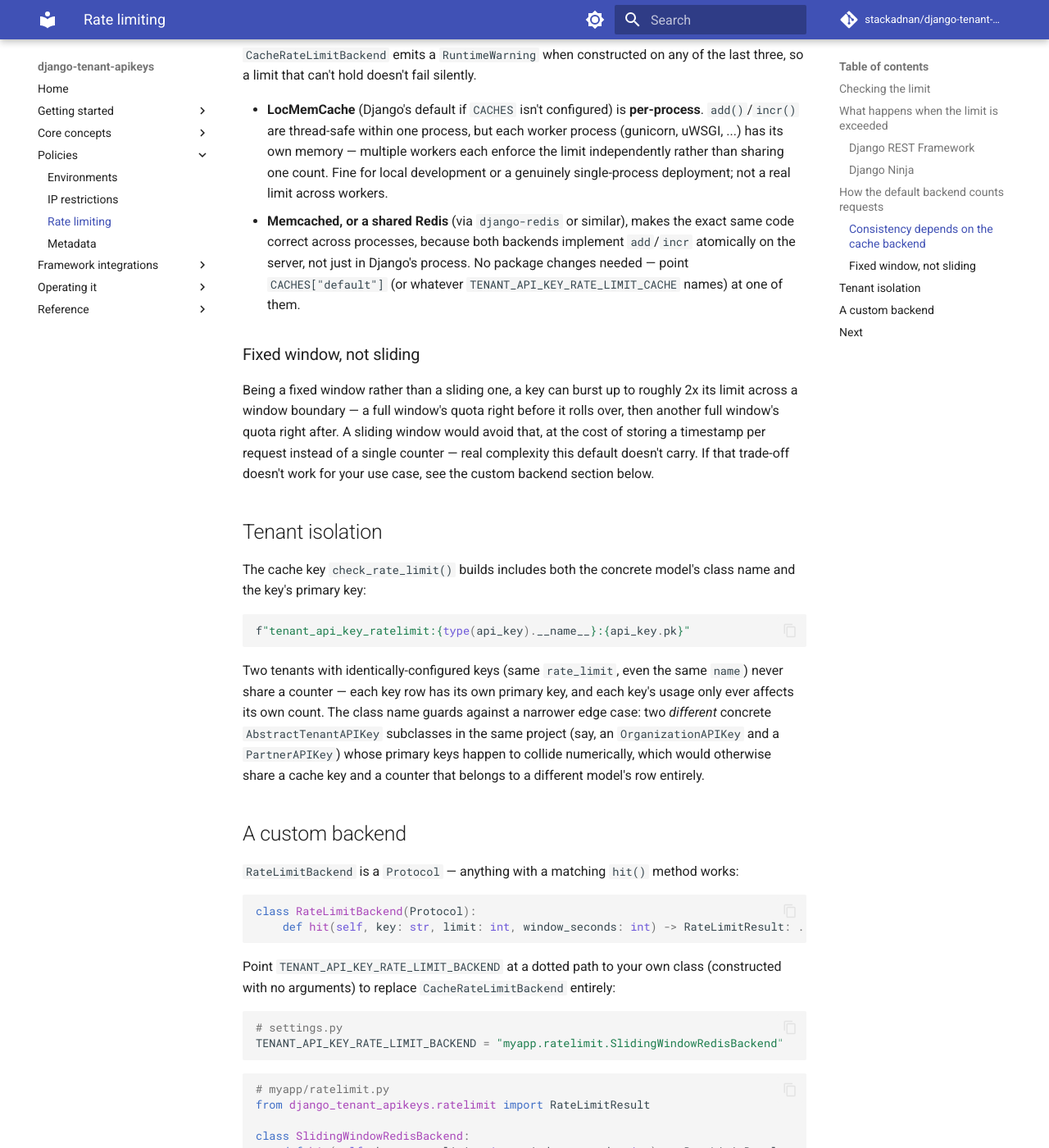
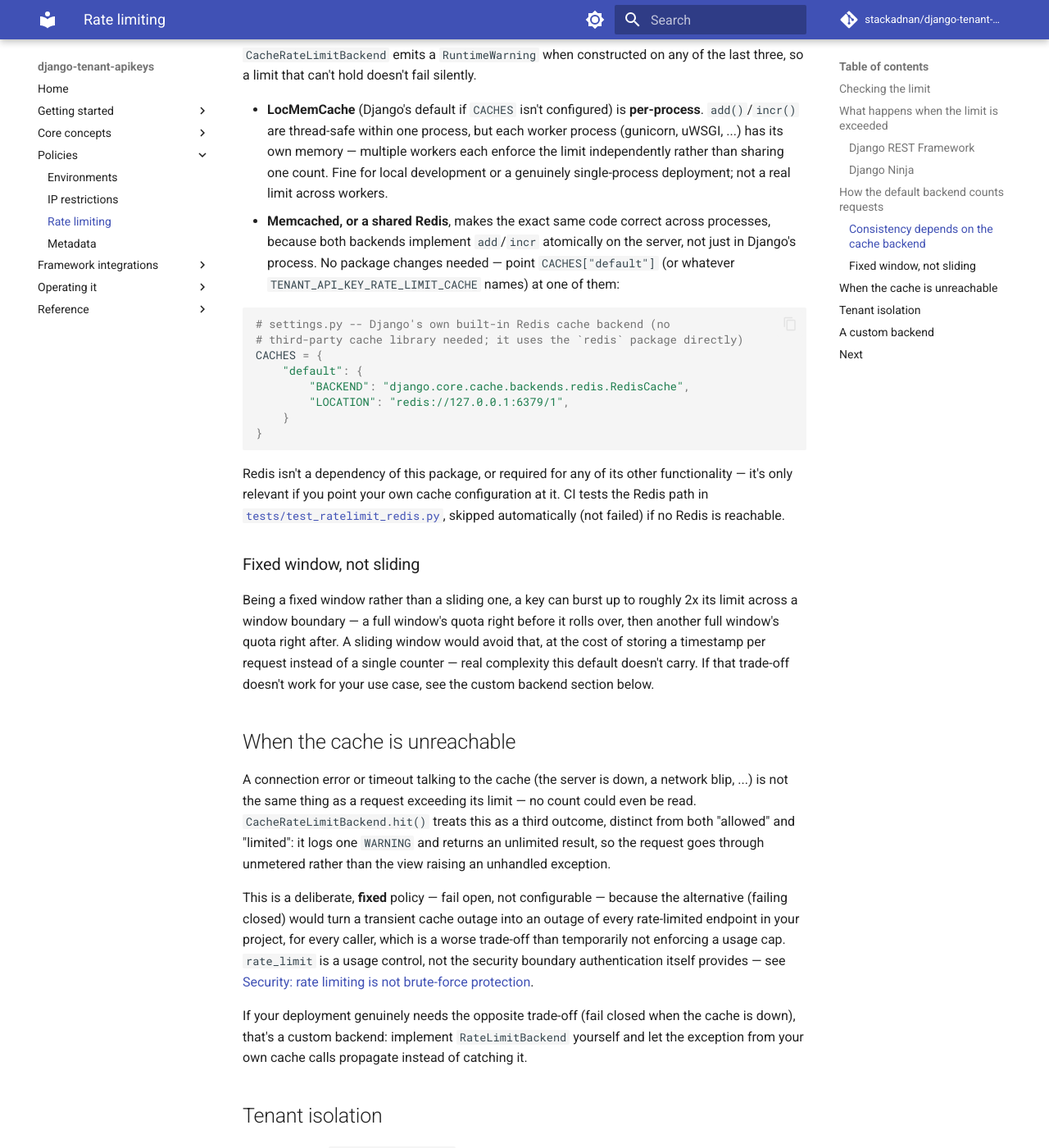
Before and after one commit to stackadnan/django-tenant-apikeys, an MkDocs documentation site: the page built from docs/rate-limiting.md, in a window 1280 px wide and 1400 px high, scrolled down 2471 px. Shown: the whole window at 82% size. Built offline with MkDocs 1.6.1 and Material for MkDocs 9.7.7, drawn with Linux system fonts in a browser that asks for light colours; comment, search, counter and statistics services are not loaded; some of the changed text lies outside the part shown.

Commit message:
docs: explain rate-limit cache failures and Redis setup
Document what happens when the rate-limit cache is unavailable.
Connection errors and timeouts allow the request through without
enforcing the limit, and a warning is logged instead of letting
the error reach the view.

Also add a Django CACHES configuration example using the built-in
Redis backend, so users can set up the Redis cache recommended
in the docs.

````diff
--- a/docs/rate-limiting.md
+++ b/docs/rate-limiting.md
@@ -115,11 +115,28 @@ the last three, so a limit that can't hold doesn't fail silently.
   workers each enforce the limit independently rather than sharing one
   count. Fine for local development or a genuinely single-process
   deployment; not a real limit across workers.
-- **Memcached, or a shared Redis** (via `django-redis` or similar), makes
-  the exact same code correct across processes, because both backends
-  implement `add`/`incr` atomically on the server, not just in Django's
-  process. No package changes needed — point `CACHES["default"]` (or
-  whatever `TENANT_API_KEY_RATE_LIMIT_CACHE` names) at one of them.
+- **Memcached, or a shared Redis**, makes the exact same code correct across
+  processes, because both backends implement `add`/`incr` atomically on the
+  server, not just in Django's process. No package changes needed — point
+  `CACHES["default"]` (or whatever `TENANT_API_KEY_RATE_LIMIT_CACHE` names)
+  at one of them:
+
+  ```python
+  # settings.py -- Django's own built-in Redis cache backend (no
+  # third-party cache library needed; it uses the `redis` package directly)
+  CACHES = {
+      "default": {
+          "BACKEND": "django.core.cache.backends.redis.RedisCache",
+          "LOCATION": "redis://127.0.0.1:6379/1",
+      }
+  }
+  ```
+
+  Redis isn't a dependency of this package, or required for any of its
+  other functionality — it's only relevant if you point your own cache
+  configuration at it. CI tests the Redis path in
+  [`tests/test_ratelimit_redis.py`](https://github.com/stackadnan/django-tenant-apikeys/blob/main/tests/test_ratelimit_redis.py),
+  skipped automatically (not failed) if no Redis is reachable.
 
 ### Fixed window, not sliding
 
@@ -130,6 +147,28 @@ sliding window would avoid that, at the cost of storing a timestamp per
 request instead of a single counter — real complexity this default doesn't
 carry. If that trade-off doesn't work for your use case, see the custom
 backend section below.
+
+## When the cache is unreachable
+
+A connection error or timeout talking to the cache (the server is down, a
+network blip, ...) is not the same thing as a request exceeding its limit —
+no count could even be read. `CacheRateLimitBackend.hit()` treats this as a
+third outcome, distinct from both "allowed" and "limited": it logs one
+`WARNING` and returns an unlimited result, so the request goes through
+unmetered rather than the view raising an unhandled exception.
+
+This is a deliberate, **fixed** policy — fail open, not configurable —
+because the alternative (failing closed) would turn a transient cache
+outage into an outage of every rate-limited endpoint in your project, for
+every caller, which is a worse trade-off than temporarily not enforcing a
+usage cap. `rate_limit` is a usage control, not the security boundary
+authentication itself provides — see
+[Security: rate limiting is not brute-force protection](security.md#rate-limiting-is-not-brute-force-protection).
+
+If your deployment genuinely needs the opposite trade-off (fail closed when
+the cache is down), that's a custom backend: implement `RateLimitBackend`
+yourself and let the exception from your own cache calls propagate instead
+of catching it.
 
 ## Tenant isolation
 
@@ -191,3 +230,5 @@ to change to use it.
 - [Security](security.md) — what rate limiting does and doesn't protect
   against (it isn't brute-force protection on the authentication step
   itself).
+- [Signals and logging](signals.md) — the `api_key_rate_limited` signal
+  sent when a request is denied.
````
